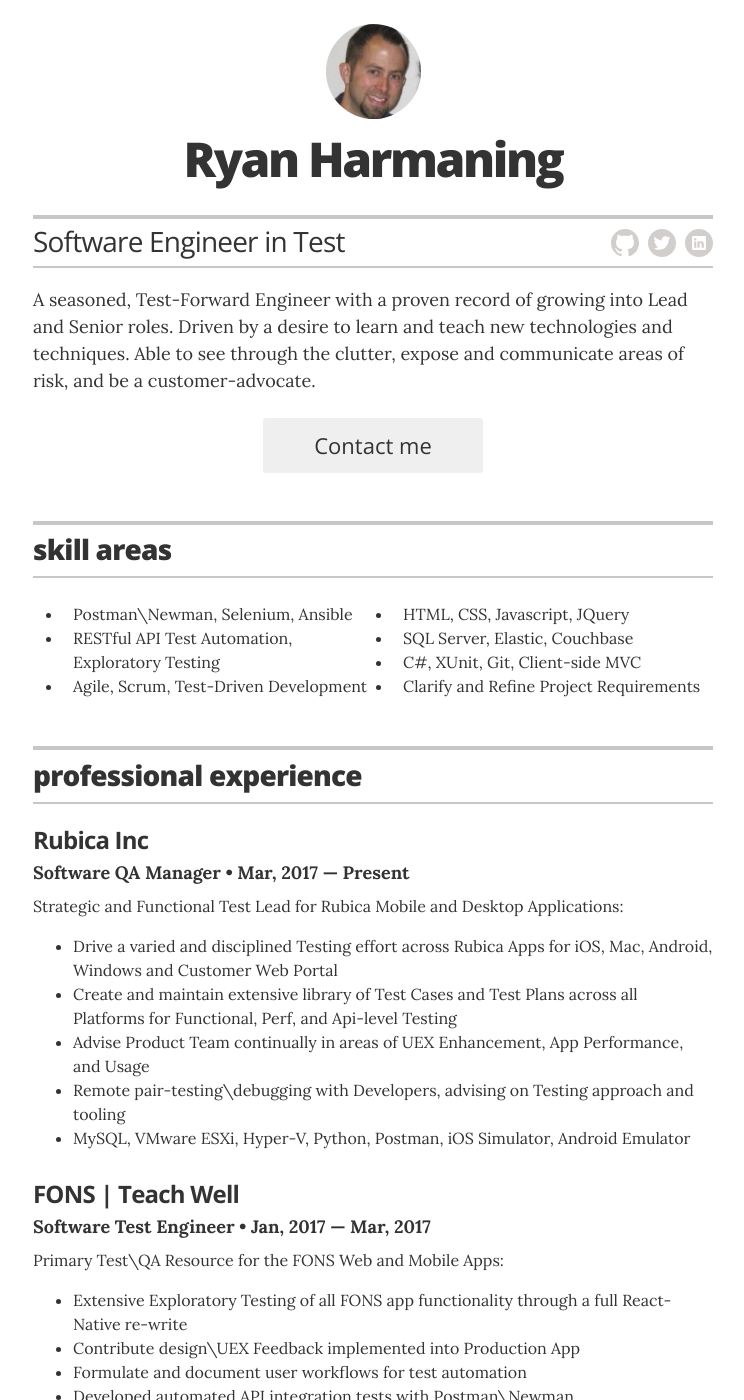
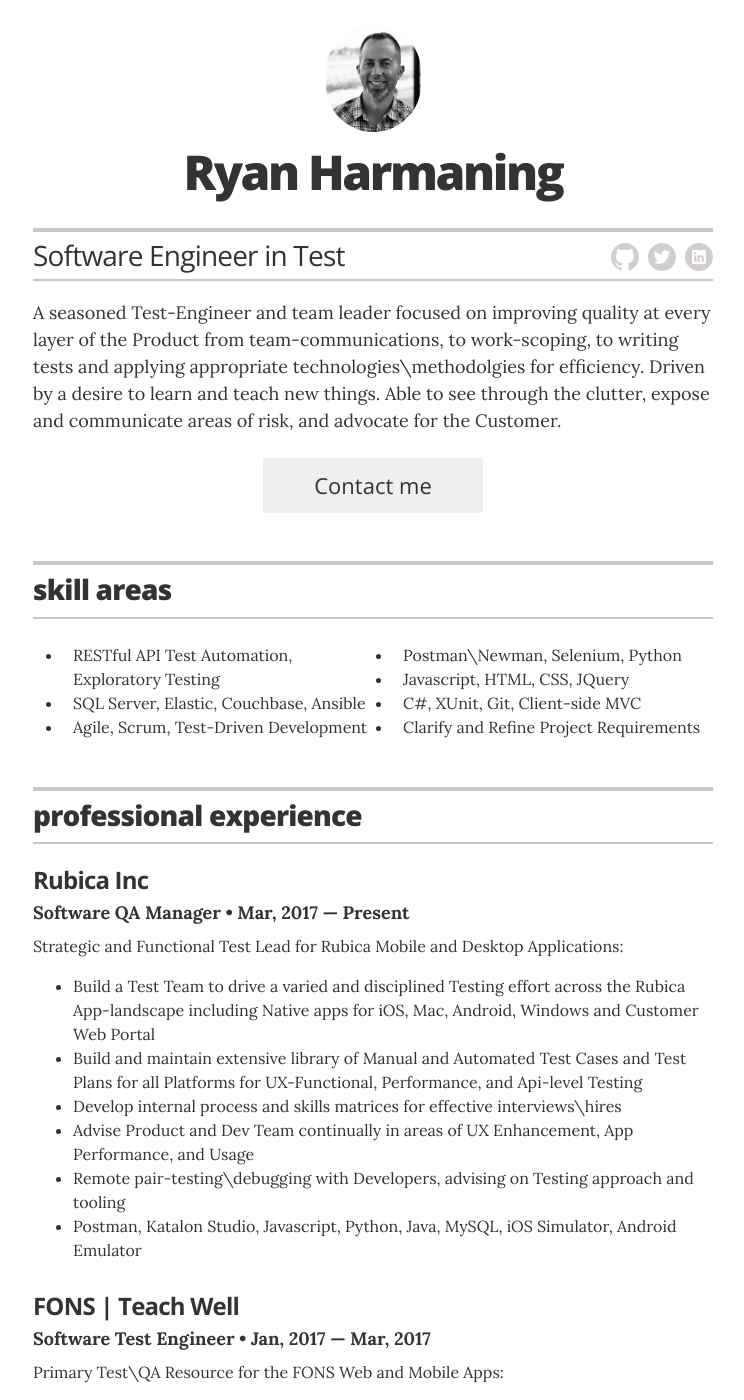
Before and after one commit to rharmaning/rharmaning.github.io, a Jekyll site: the page built from index.html, in a window 1280 px wide and 1400 px high. Shown: the whole window, without its empty margins (267-1011 px from the left). Built offline with Jekyll 4.4.1, drawn with Linux system fonts in a browser that asks for light colours; some of the changed text lies outside the part shown.

Commit message:
updating content, avatar

```diff
--- a/_layouts/resume.html
+++ b/_layouts/resume.html
@@ -26,8 +26,8 @@
             </div>
 
             <div class="executive-summary" itemprop="description">
-                <p>A seasoned, Test-Forward Engineer with a proven record of growing into Lead and Senior roles. Driven by a desire to learn and teach new technologies and techniques. Able to see through the clutter, expose and communicate areas of risk,
-                    and be a customer-advocate.
+                <p>A seasoned Test-Engineer and team leader focused on improving quality at every layer of the Product from team-communications, to work-scoping, to writing tests and applying appropriate technologies\methodolgies for efficiency. Driven by
+                    a desire to learn and teach new things. Able to see through the clutter, expose and communicate areas of risk, and advocate for the Customer.
                 </p>
             </div>
 
@@ -46,10 +46,10 @@
 
             <div class="resume-item">
                 <ul class="columns">
-                    <li class="column one-half">Postman\Newman, Selenium, Ansible</li>
-                    <li class="column one-half">HTML, CSS, Javascript, JQuery</li>
                     <li class="column one-half">RESTful API Test Automation, Exploratory Testing</li>
-                    <li class="column one-half">SQL Server, Elastic, Couchbase</li>
+                    <li class="column one-half">Postman\Newman, Selenium, Python</li>
+                    <li class="column one-half">Javascript, HTML, CSS, JQuery</li>
+                    <li class="column one-half">SQL Server, Elastic, Couchbase, Ansible</li>
                     <li class="column one-half">C#, XUnit, Git, Client-side MVC</li>
                     <li class="column one-half">Agile, Scrum, Test-Driven Development</li>
                     <li class="column one-half">Clarify and Refine Project Requirements</li>
@@ -70,11 +70,12 @@
                 <h4 class="resume-item-details" itemprop="description">Software QA Manager &bull; Mar, 2017 &mdash; Present</h4>
                 <p class="resume-item-copy">Strategic and Functional Test Lead for Rubica Mobile and Desktop Applications:</p>
                 <ul class="resume-item-list">
-                    <li>Drive a varied and disciplined Testing effort across Rubica Apps for iOS, Mac, Android, Windows and Customer Web Portal</li>
-                    <li>Create and maintain extensive library of Test Cases and Test Plans across all Platforms for Functional, Perf, and Api-level Testing</li>
-                    <li>Advise Product Team continually in areas of UEX Enhancement, App Performance, and Usage</li>
+                    <li>Build a Test Team to drive a varied and disciplined Testing effort across the Rubica App-landscape including Native apps for iOS, Mac, Android, Windows and Customer Web Portal</li>
+                    <li>Build and maintain extensive library of Manual and Automated Test Cases and Test Plans for all Platforms for UX-Functional, Performance, and Api-level Testing</li>
+                    <li>Develop internal process and skills matrices for effective interviews\hires</li>
+                    <li>Advise Product and Dev Team continually in areas of UX Enhancement, App Performance, and Usage</li>
                     <li>Remote pair-testing\debugging with Developers, advising on Testing approach and tooling</li>
-                    <li>MySQL, VMware ESXi, Hyper-V, Python, Postman, iOS Simulator, Android Emulator</li>
+                    <li>Postman, Katalon Studio, Javascript, Python, Java, MySQL, iOS Simulator, Android Emulator</li>
                 </ul>
             </div>
 
```
Also changed, not shown: other parts of _layouts/resume.html (+1 -1 lines), images/avatar.jpg.
